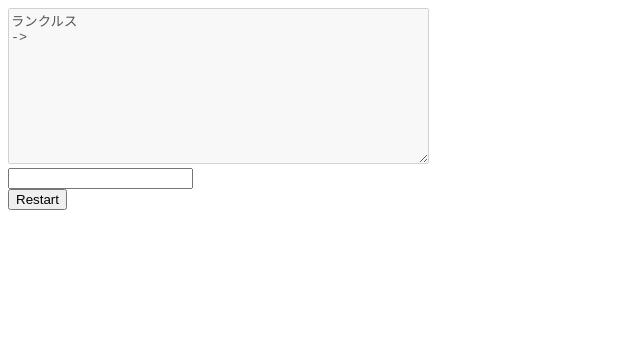
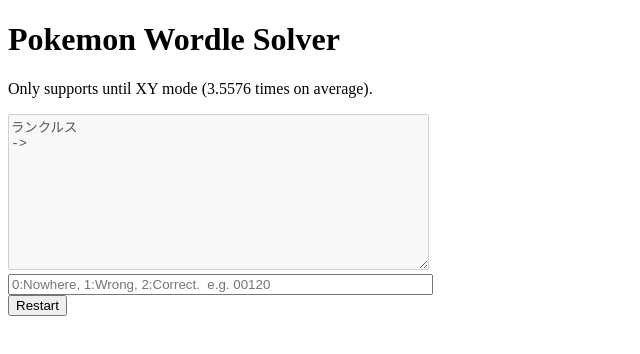
Before and after one commit to habara-k/pokemon-wordle-solver, a plain HTML site: page docs/index.html in a window 1280 px wide. Shown: the whole page, without its empty margins (0-640 px from the left). Drawn offline with Linux system fonts and the light colour scheme.

Commit message:
Refactor website

```diff
--- a/docs/index.html
+++ b/docs/index.html
@@ -5,9 +5,11 @@
     <title>Pokemon Wordle Solver</title>
   </head>
   <body>
+    <h1>Pokemon Wordle Solver</h1>
+    <p>Only supports until XY mode (3.5576 times on average).</p>
     <textarea id="output" type="textarea" rows="10" cols="50" disabled></textarea>
     <br>
-    <input id="input" type="text">
+    <input id="input" type="text" size="50" placeholder="0:Nowhere, 1:Wrong, 2:Correct.  e.g. 00120">
     <br>
     <button onclick="restart()">Restart</button>
   </body>
```
